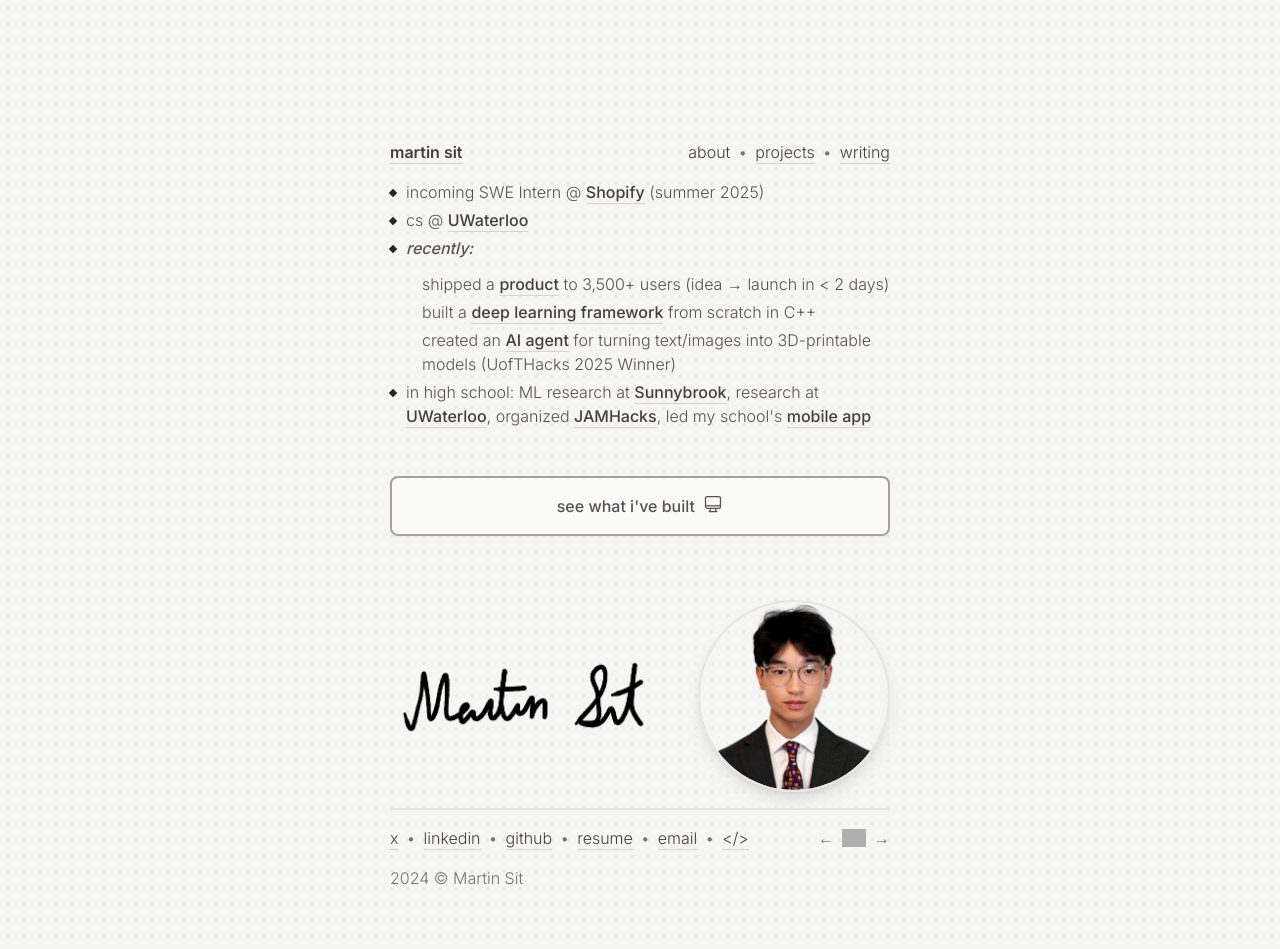
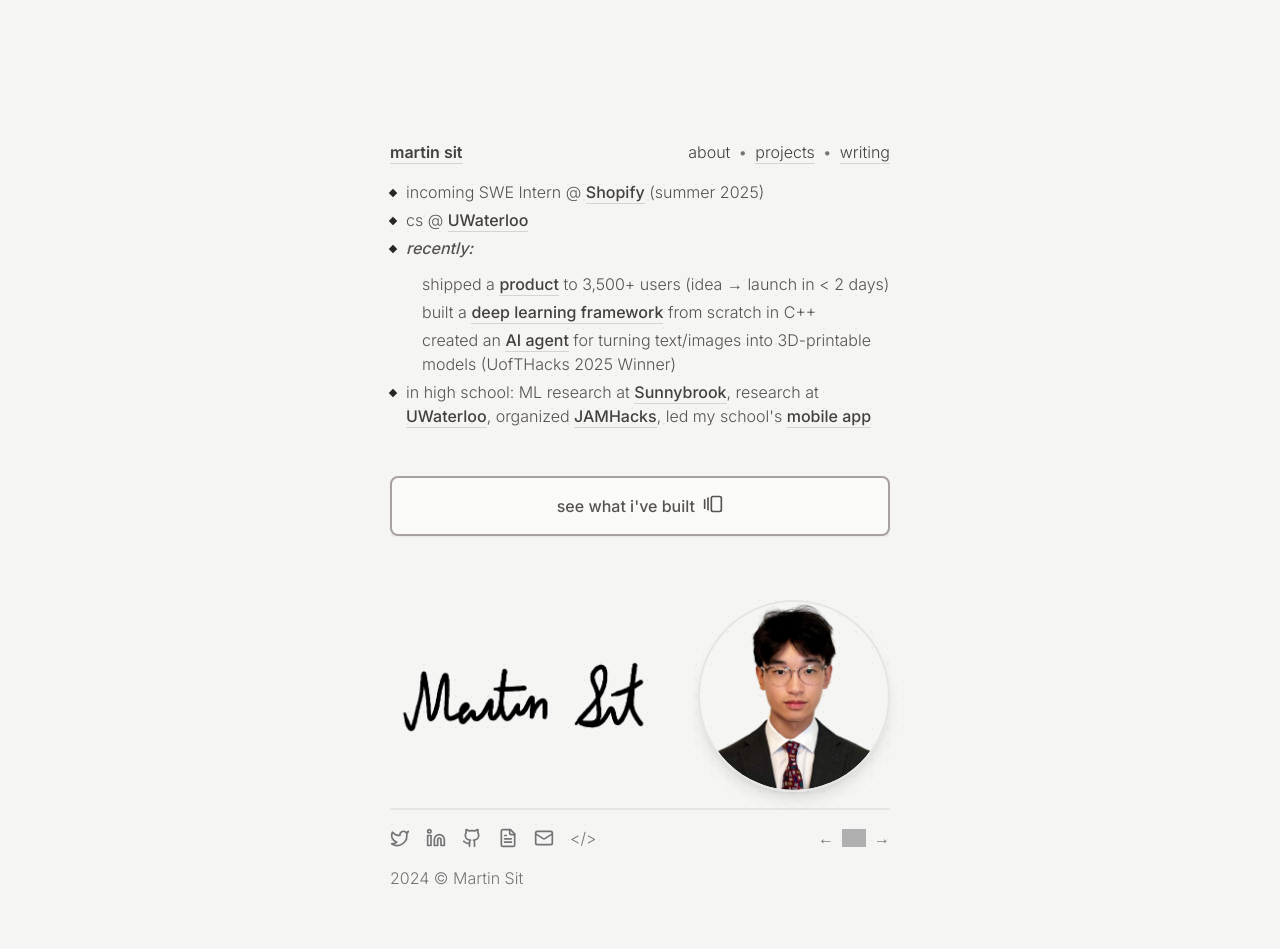
Before and after one commit to martin226/v2, a Next.js app: page / in a window 1280 px wide. Shown: the top 949 px of the page. Built offline with nearby package versions, Linux system fonts and the light colour scheme; grey boxes are pictures that could not be loaded.

Commit message:
feat: lucide icons

```diff
--- a/package.json
+++ b/package.json
@@ -12,6 +12,7 @@
     "@mdx-js/loader": "^3.1.0",
     "@mdx-js/react": "^3.1.0",
     "@next/mdx": "^15.1.3",
+    "lucide-react": "^0.475.0",
     "next": "14.2.6",
     "react": "^18",
     "react-dom": "^18"
--- a/src/app/components/Footer.js
+++ b/src/app/components/Footer.js
@@ -1,19 +1,65 @@
-import HorizontalNav from "./HorizontalNav";
+import { Twitter, Linkedin, Github, FileText, Mail } from "lucide-react";
 
 export default function Footer({ className }) {
   const links = [
-    { name: "x", href: "https://x.com/_martinsit" },
-    { name: "linkedin", href: "https://www.linkedin.com/in/martin-sit/" },
-    { name: "github", href: "https://github.com/martin226" },
-    { name: "resume", href: "/resume.pdf" },
-    { name: "email", href: "mailto:martinsit288@gmail.com" },
-    { name: "</>", href: "https://github.com/martin226/v2" },
+    {
+      name: "x",
+      href: "https://x.com/_martinsit",
+      icon: Twitter
+    },
+    {
+      name: "linkedin",
+      href: "https://www.linkedin.com/in/martin-sit/",
+      icon: Linkedin
+    },
+    {
+      name: "github",
+      href: "https://github.com/martin226",
+      icon: Github
+    },
+    {
+      name: "resume",
+      href: "/resume.pdf",
+      icon: FileText
+    },
+    {
+      name: "email",
+      href: "mailto:martinsit288@gmail.com",
+      icon: Mail
+    },
+    {
+      name: "</>",
+      href: "https://github.com/martin226/v2"
+    },
   ];
+
   return (
     <footer className={`flex flex-col gap-4 ${className}`}>
       <hr className="border-b border-neutral-200" />
       <div className="flex-col sm:flex-row flex justify-between gap-4">
-        <HorizontalNav links={links} />
+        <div className="flex flex-wrap gap-4">
+          {links.map((link, index) => (
+            <a
+              key={index}
+              href={link.href}
+              className="group flex items-center hover:text-neutral-800"
+              target="_blank"
+              rel="noopener noreferrer"
+            >
+              {link.icon && (
+                <>
+                  <link.icon className="w-5 h-5 transition-transform duration-200 ease-out group-hover:scale-110" />
+                  <span className="w-0 overflow-hidden group-hover:w-auto group-hover:ml-2 opacity-0 group-hover:opacity-100 transition-all duration-200 ease-out">
+                    {link.name}
+                  </span>
+                </>
+              )}
+              {!link.icon && (
+                <span>{link.name}</span>
+              )}
+            </a>
+          ))}
+        </div>
         <div style={{ display: "flex", alignItems: "center", gap: "8px" }}>
           <a href="https://cs.uwatering.com/#https://martinsit.ca/?nav=prev">
             ←
--- a/src/app/components/ProjectCard.js
+++ b/src/app/components/ProjectCard.js
@@ -1,6 +1,5 @@
 import Image from "next/image";
-import Github from "./icon/Github";
-import ArrowTopRightOnSquare from "./icon/ArrowTopRightOnSquare";
+import { Github, SquareArrowOutUpRight } from "lucide-react";
 
 const shimmer = `
 <svg width="100%" height="100%" version="1.1" xmlns="http://www.w3.org/2000/svg" xmlns:xlink="http://www.w3.org/1999/xlink">
@@ -76,7 +75,7 @@
                   className="py-2 px-4 text-sm font-medium text-center text-neutral-700 bg-neutral-50 rounded-lg hover:bg-neutral-200 transform transition-all duration-300 hover:-translate-y-0.5 shadow-sm hover:shadow-md border border-neutral-200 whitespace-nowrap"
                 >
                   check it out
-                  <ArrowTopRightOnSquare className="size-4 inline align-middle ml-2" />
+                  <SquareArrowOutUpRight className="size-4 inline align-middle ml-2" />
                 </a>
               )}
             </div>
--- a/src/app/components/icon/ArrowTopRightOnSquare.js
+++ /dev/null
@@ -1,18 +0,0 @@
-export default function ArrowTopRightOnSquare({ className }) {
-  return (
-    <svg
-      xmlns="http://www.w3.org/2000/svg"
-      fill="none"
-      viewBox="0 0 24 24"
-      strokeWidth={1.5}
-      stroke="currentColor"
-      className={className}
-    >
-      <path
-        strokeLinecap="round"
-        strokeLinejoin="round"
-        d="M13.5 6H5.25A2.25 2.25 0 0 0 3 8.25v10.5A2.25 2.25 0 0 0 5.25 21h10.5A2.25 2.25 0 0 0 18 18.75V10.5m-10.5 6L21 3m0 0h-5.25M21 3v5.25"
-      />
-    </svg>
-  );
-}
--- a/src/app/components/icon/Github.js
+++ /dev/null
@@ -1,16 +0,0 @@
-export default function Github({ className }) {
-  return (
-    <svg
-      xmlns="http://www.w3.org/2000/svg"
-      fill="none"
-      viewBox="0 0 24 24"
-      strokeWidth={1.5}
-      stroke="currentColor"
-      strokeLinecap="round"
-      strokeLinejoin="round"
-      className={className}
-    >
-      <path d="M9 19c-5 1.5-5-2.5-7-3m14 6v-3.87a3.37 3.37 0 0 0-.94-2.61c3.14-.35 6.44-1.54 6.44-7A5.44 5.44 0 0 0 20 4.77 5.07 5.07 0 0 0 19.91 1S18.73.65 16 2.48a13.38 13.38 0 0 0-7 0C6.27.65 5.09 1 5.09 1A5.07 5.07 0 0 0 5 4.77a5.44 5.44 0 0 0-1.5 3.78c0 5.42 3.3 6.61 6.44 7A3.37 3.37 0 0 0 9 18.13V22"></path>
-    </svg>
-  );
-}
--- a/src/app/page.js
+++ b/src/app/page.js
@@ -6,7 +6,8 @@
 import Signature from "@/app/assets/signature.png";
 import Image from "next/image";
 import { useState } from "react";
-import ComputerDesktop from "./components/icon/ComputerDesktop";
+// import ComputerDesktop from "./components/icon/ComputerDesktop";
+import { GalleryHorizontalEnd } from "lucide-react";
 
 export default function About() {
   return (
@@ -83,7 +84,7 @@
         className="text-center py-4 px-6 rounded-lg border-2 border-stone-400 hover:bg-stone-800 hover:text-white bg-stone-50 text-stone-600 transform transition-all duration-300 font-medium hover:scale-[1.02] active:scale-[0.98] shadow-sm hover:shadow-md"
       >
         see what i&apos;ve built{" "}
-        <ComputerDesktop className="size-5 inline align-top ml-1 transition-transform group-hover:rotate-3" />
+        <GalleryHorizontalEnd className="size-5 inline align-top ml-1 transition-transform group-hover:rotate-3" />
       </NextLink>
 
       <div className="flex justify-between mt-4">
--- a/src/app/projects/page.js
+++ b/src/app/projects/page.js
@@ -20,7 +20,7 @@
 import EcoRewardsImage from "../assets/projects/ecorewards.png";
 
 import { useState } from "react";
-import MagnifyingGlass from "../components/icon/MagnifyingGlass";
+import { Search } from "lucide-react";
 
 export default function Home() {
   const projects = [
@@ -227,7 +227,7 @@
   return (
     <>
       <div className="relative">
-        <MagnifyingGlass className="absolute top-2.5 left-3 size-6 text-stone-400" />
+        <Search className="absolute top-2.5 left-3 size-6 text-stone-400" />
         <input
           type="text"
           placeholder="search for a project, technology, etc."
```
Also changed, not shown: 1 other file (tests, documents, lock files or other folders).
